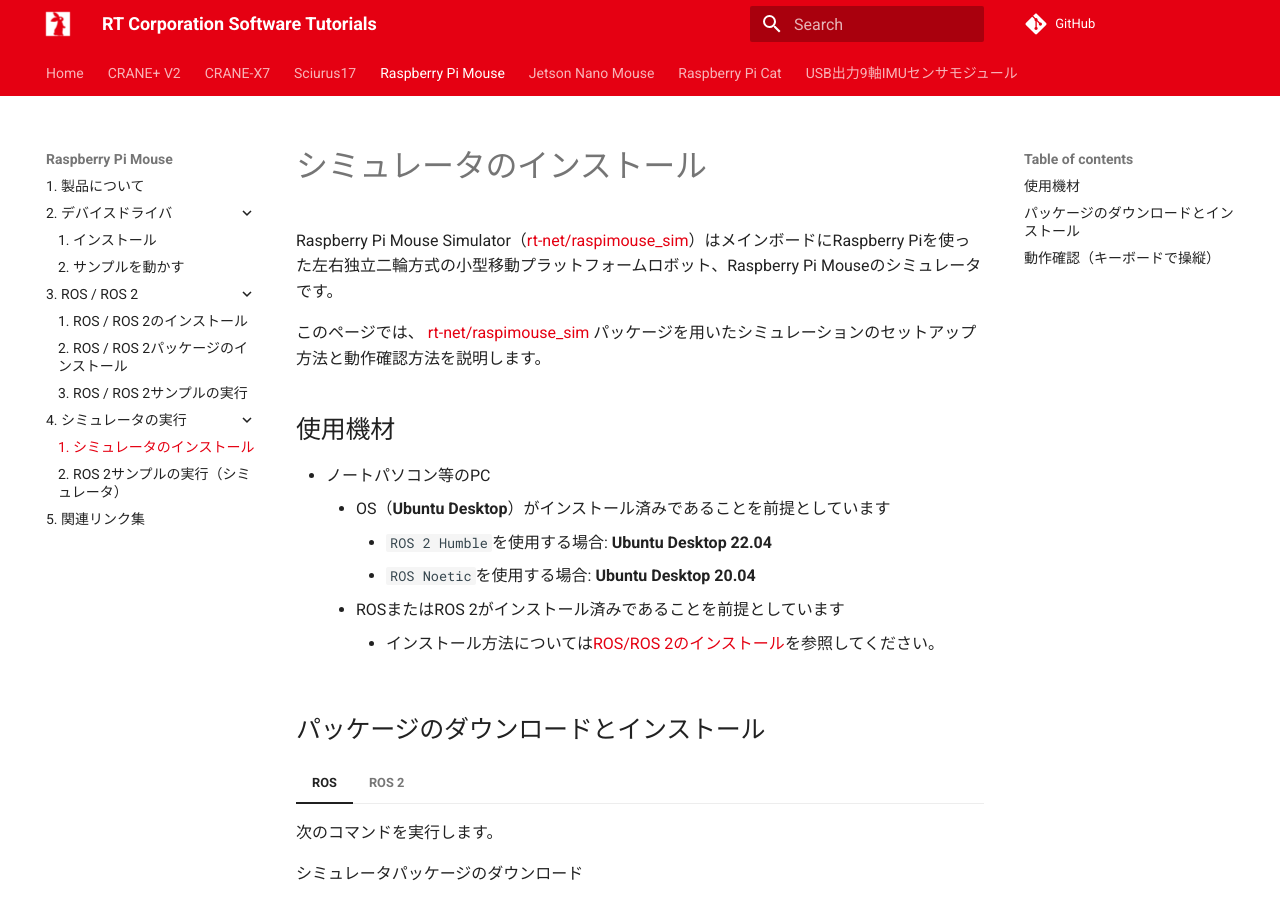
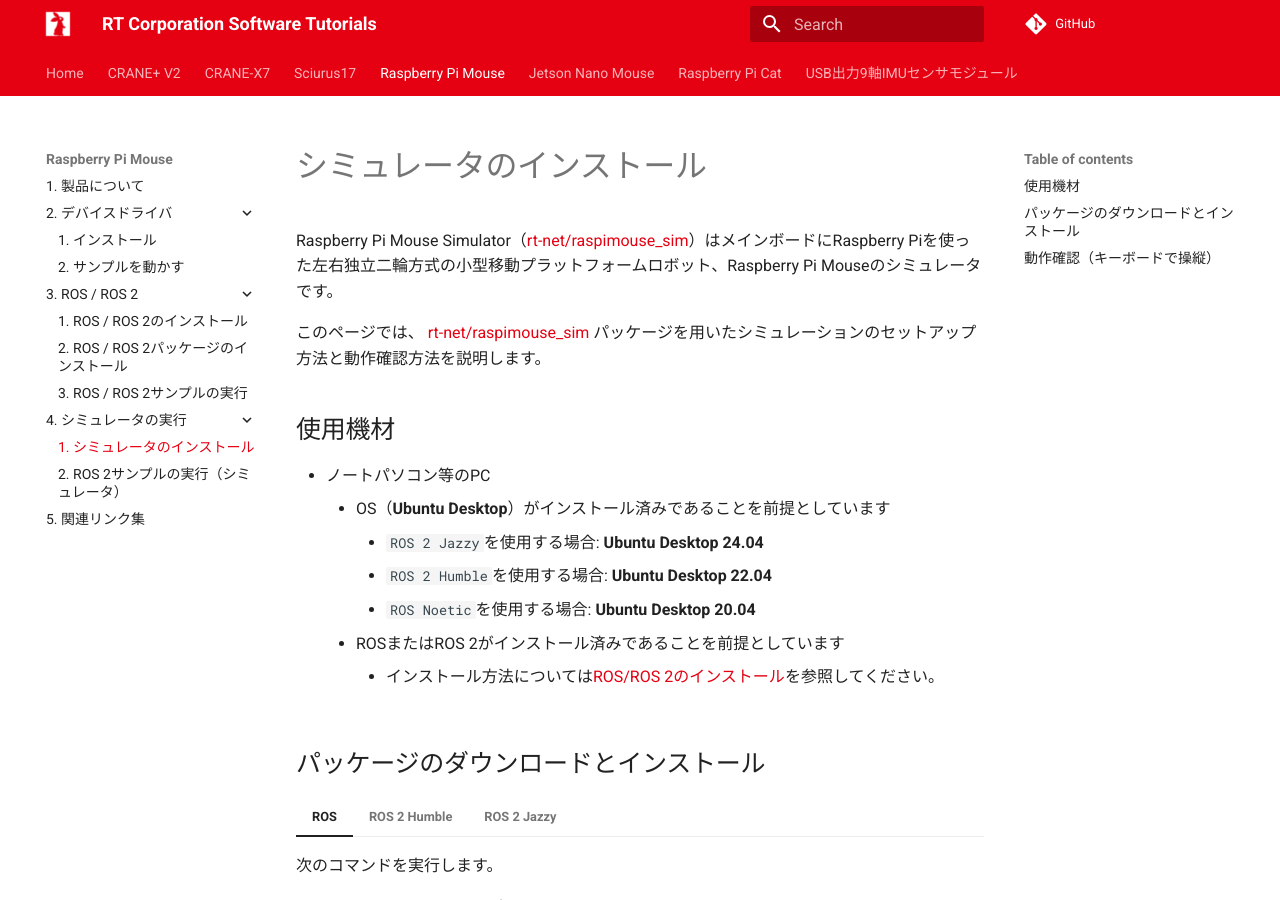
Before and after one commit to rt-net/tutorials, an MkDocs documentation site: the page built from docs/raspimouse/simulator/install.md, in a window 1280 px wide and 900 px high. Built offline with MkDocs 1.6.1 and Material for MkDocs 9.7.7, drawn with Linux system fonts in a browser that asks for light colours; comment, search, counter and statistics services are not loaded; some of the changed lines change nothing that is shown.

Commit message:
Jazzyのシミュレータのインストール手順を追加

````diff
--- a/docs/raspimouse/simulator/install.md
+++ b/docs/raspimouse/simulator/install.md
@@ -16,6 +16,7 @@
 
 * ノートパソコン等のPC
     * OS（**Ubuntu Desktop**）がインストール済みであることを前提としています
+        * `ROS 2 Jazzy`を使用する場合: **Ubuntu Desktop 24.04**
         * `ROS 2 Humble`を使用する場合: **Ubuntu Desktop 22.04**
         * `ROS Noetic`を使用する場合: **Ubuntu Desktop 20.04**
     * ROSまたはROS 2がインストール済みであることを前提としています
@@ -54,7 +55,7 @@
     rosrun raspimouse_gazebo download_gazebo_models.sh
     ```
 
-=== "ROS 2"
+=== "ROS 2 Humble"
     次のコマンドを実行します。
 
     シミュレータパッケージのインストール
@@ -73,6 +74,37 @@
 
     ```sh
     sudo apt install ros-humble-teleop-twist-keyboard
+    ```
+
+=== "ROS 2 Jazzy"
+    次のコマンドを実行します。
+
+    Raspberry Piとノートパソコン等のPCそれぞれで、次のコマンドを実行します。
+
+    1. シミュレータパッケージとサンプルパッケージのダウンロードとインストール
+
+    ```sh
+    $ source /opt/ros/jazzy/setup.bash
+    $ mkdir -p ~/ros2_ws/src
+    $ cd ~/ros2_ws/src
+
+    # Download packages
+    $ git clone -b $ROS_DISTRO https://github.com/rt-net/raspimouse_sim.git
+    $ git clone -b $ROS_DISTRO https://github.com/rt-net/raspimouse_slam_navigation_ros2.git
+
+    # Install dependencies
+    $ rosdep install -r -y --from-paths . --ignore-src
+
+    # make & install
+    $ cd ~/ros2_ws
+    $ colcon build --symlink-install
+    $ source ~/ros2_ws/install/setup.bash
+    ```
+
+    キーボードで操作するためのパッケージをインストール
+
+    ```sh
+    sudo apt install ros-$ROS_DISTRO-teleop-twist-keyboard
     ```
 
 ## 動作確認（キーボードで操縦） {: #teleop}
````
